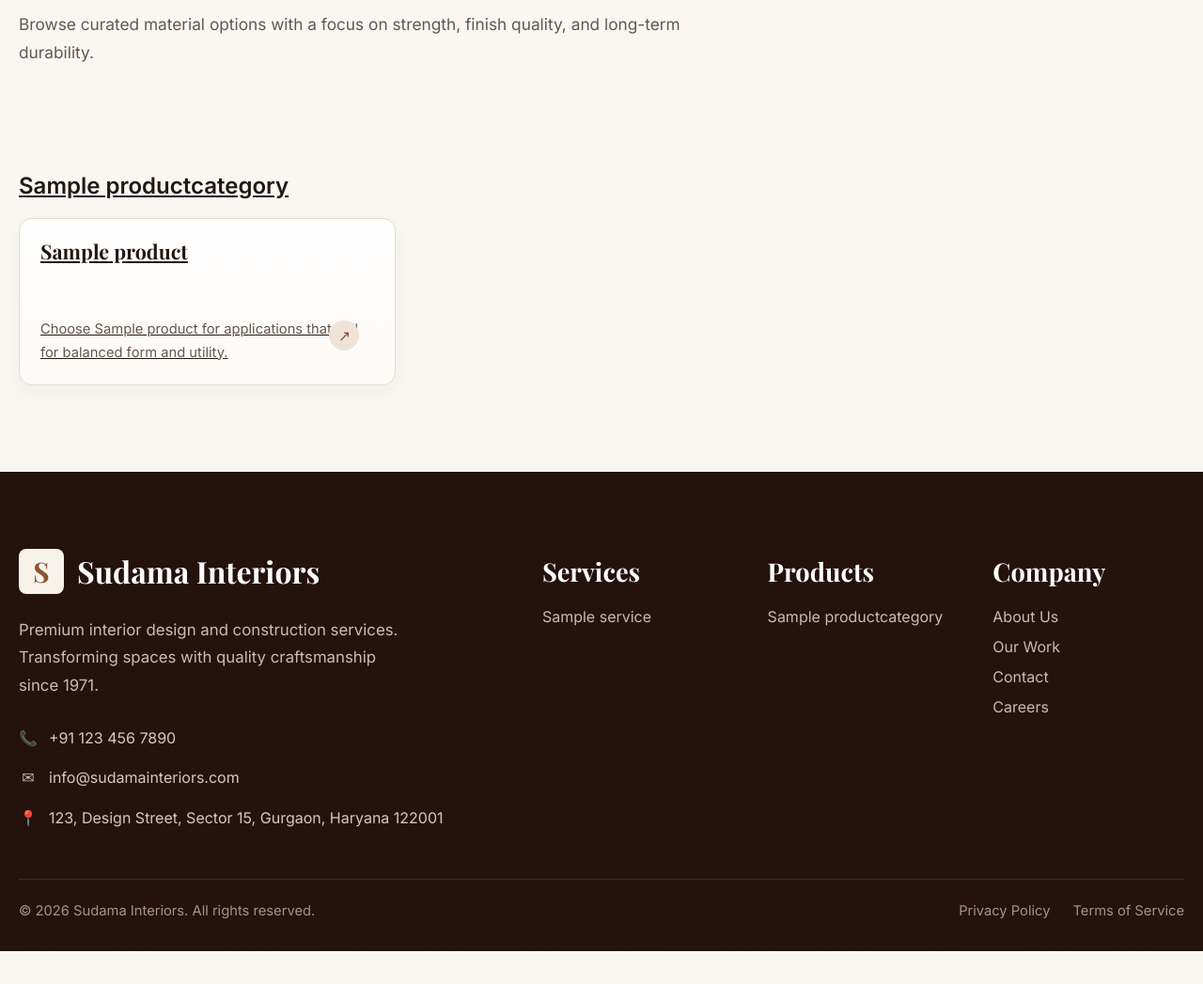
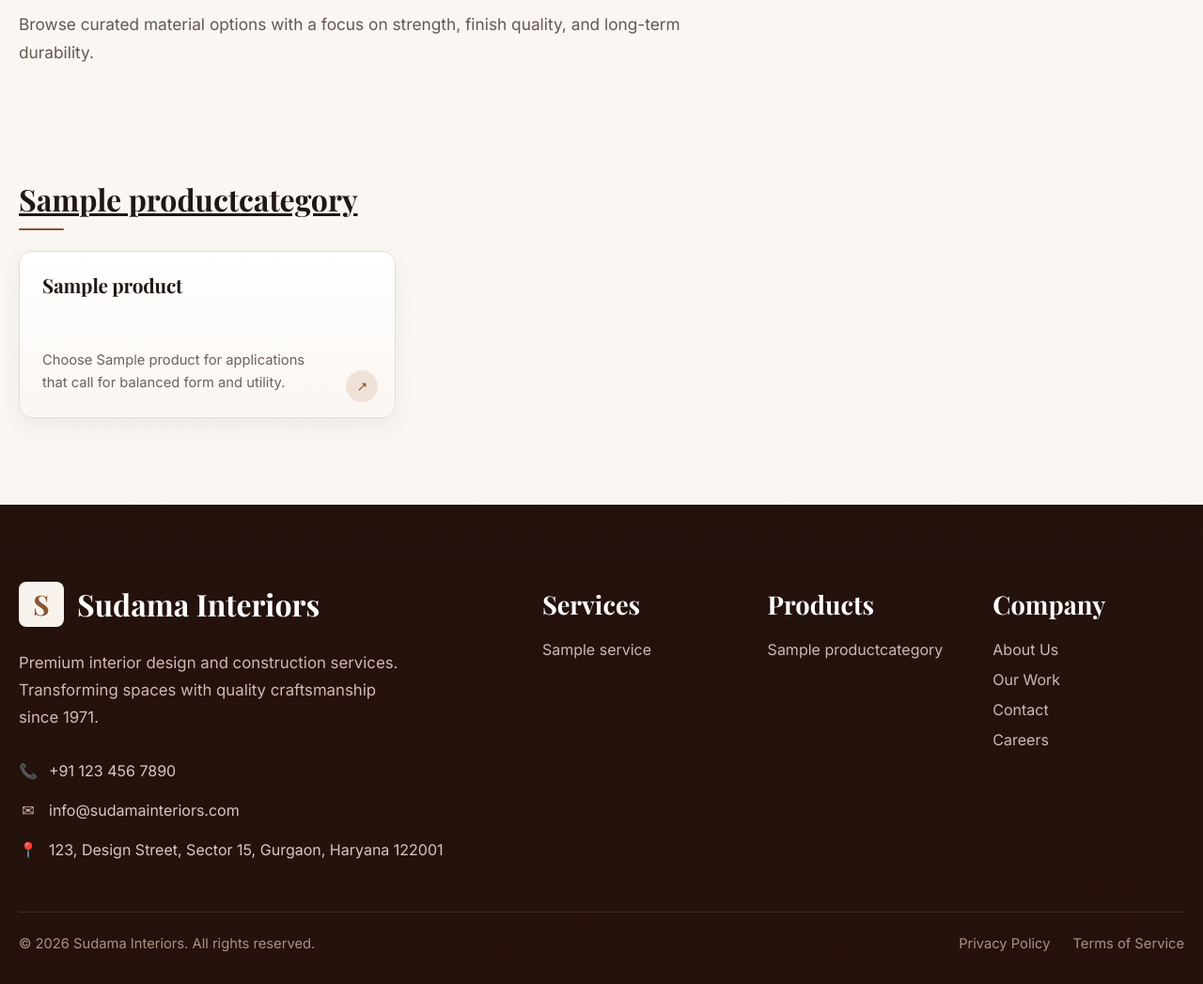
Before and after one commit to ayushujjawal99-stack/sudama-interiors, a Django app: page /products/ in a window 1280 px wide. Shown: the part 366-1413 px from the top of the page at 94% size. Before the commit the page ends 1378 px from the top, so only its background shows below. Run offline with Django 5.2, Linux system fonts and the light colour scheme; tables that the repository leaves empty hold one stand-in row (values such as "Sample post").

Commit message:
fix product card structure (remove nested anchor + arrow fix)

```diff
--- a/static/css/style.css
+++ b/static/css/style.css
@@ -1733,3 +1733,140 @@ section[id] {
         gap: 10px;
     }
 }
+
+/* ===== FINAL PRODUCT PAGE POLISH ===== */
+
+/* SECTION TITLE (PLYWOOD) */
+.products-category-title,
+.products-section h2 {
+    font-size: 2rem;
+    font-weight: 700;
+    font-family: "Playfair Display", serif;
+    margin-bottom: 22px;
+    position: relative;
+}
+
+/* subtle underline accent */
+.products-category-title::after {
+    content: "";
+    display: block;
+    width: 48px;
+    height: 2px;
+    background: var(--brand);
+    margin-top: 10px;
+    border-radius: 2px;
+}
+
+/* GRID SPACING FIX */
+.products-grid {
+    gap: 22px !important;
+}
+
+/* CARD IMPROVEMENT */
+.product-card,
+.service-card {
+    padding: 24px !important;
+    border-radius: 14px !important;
+
+    background: linear-gradient(180deg, #ffffff 0%, #faf6f2 100%) !important;
+
+    border: 1px solid #e6ddd4 !important;
+
+    box-shadow: 0 8px 22px rgba(0,0,0,0.05) !important;
+
+    transition: all 0.28s ease !important;
+}
+
+/* HOVER = PREMIUM FEEL */
+.product-card:hover,
+.service-card:hover {
+    transform: translateY(-6px) scale(1.01) !important;
+    box-shadow: 0 18px 40px rgba(0,0,0,0.10) !important;
+    border-color: #d2bfae !important;
+}
+
+/* TITLE INSIDE CARD */
+.product-card h3,
+.service-card h3 {
+    font-size: 1.3rem !important;
+    letter-spacing: -0.01em;
+}
+
+/* DESCRIPTION */
+.product-card p,
+.service-card p {
+    font-size: 0.92rem !important;
+    line-height: 1.6 !important;
+    color: #6e6258 !important;
+}
+
+/* ===== ARROW FIX (IMPORTANT) ===== */
+
+.product-card .arrow,
+.service-card .arrow {
+    position: absolute !important;
+    right: 18px !important;
+    bottom: 16px !important;
+
+    width: 34px;
+    height: 34px;
+
+    display: flex;
+    align-items: center;
+    justify-content: center;
+
+    border-radius: 50%;
+
+    background: #efe3d8;
+    color: var(--brand);
+
+    font-size: 14px;
+
+    transition: all 0.25s ease;
+}
+
+/* ARROW HOVER */
+.product-card:hover .arrow,
+.service-card:hover .arrow {
+    background: var(--brand);
+    color: white;
+    transform: translate(4px, -4px);
+}
+
+/* TEXT WIDTH FIX (important for wrapping issues) */
+.product-card p,
+.service-card p {
+    max-width: 85%;
+}
+
+/* REMOVE UNDERLINE FROM LINKS INSIDE CARD */
+.product-card a,
+.service-card a {
+    text-decoration: none !important;
+}
+
+/* CARD CONTENT STRUCTURE IMPROVEMENT */
+.product-card .card-content,
+.service-card .card-content {
+    display: flex;
+    flex-direction: column;
+    gap: 10px;
+}
+
+/* EXTRA SPACING BETWEEN TITLE & TEXT */
+.product-card h3 + p,
+.service-card h3 + p {
+    margin-top: 6px;
+}
+
+/* MOBILE POLISH */
+@media (max-width: 768px) {
+    .products-category-title {
+        font-size: 1.6rem;
+    }
+
+    .product-card,
+    .service-card {
+        padding: 20px !important;
+    }
+}
--- a/templates/partials/_product_card.html
+++ b/templates/partials/_product_card.html
@@ -1,10 +1,10 @@
 {% load product_content %}
-<article class="service-card">
-    <a href="{{ product.get_absolute_url }}" class="service-card-link">
-        <div class="card-content">
-            <h3>{{ product.name }}</h3>
-            <p>{% product_microcopy product %}</p>
-            <div class="arrow">&#8599;</div>
-        </div>
-    </a>
-</article>
+
+<a href="{{ product.get_absolute_url }}" class="service-card">
+    <div class="card-content">
+        <h3>{{ product.name }}</h3>
+        <p>{% product_microcopy product %}</p>
+    </div>
+
+    <span class="arrow">&#8599;</span>
+</a>
```
